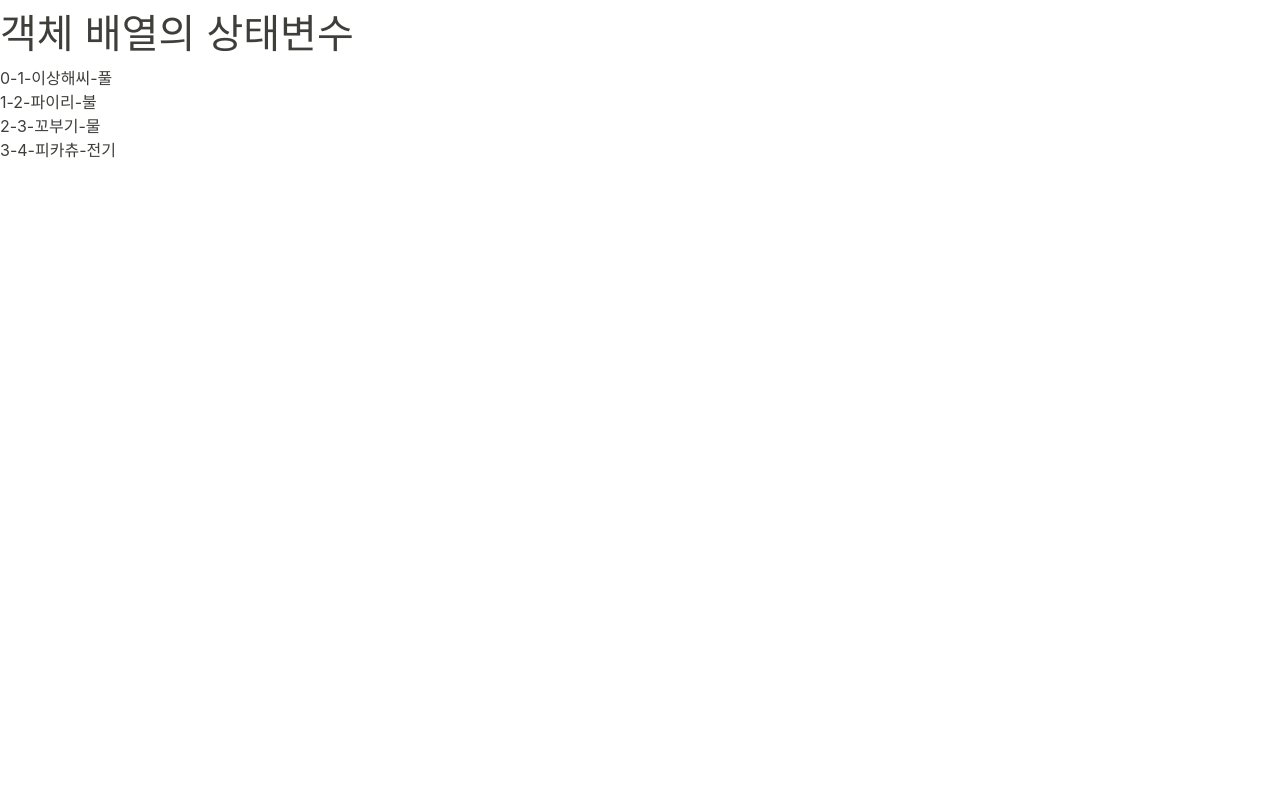
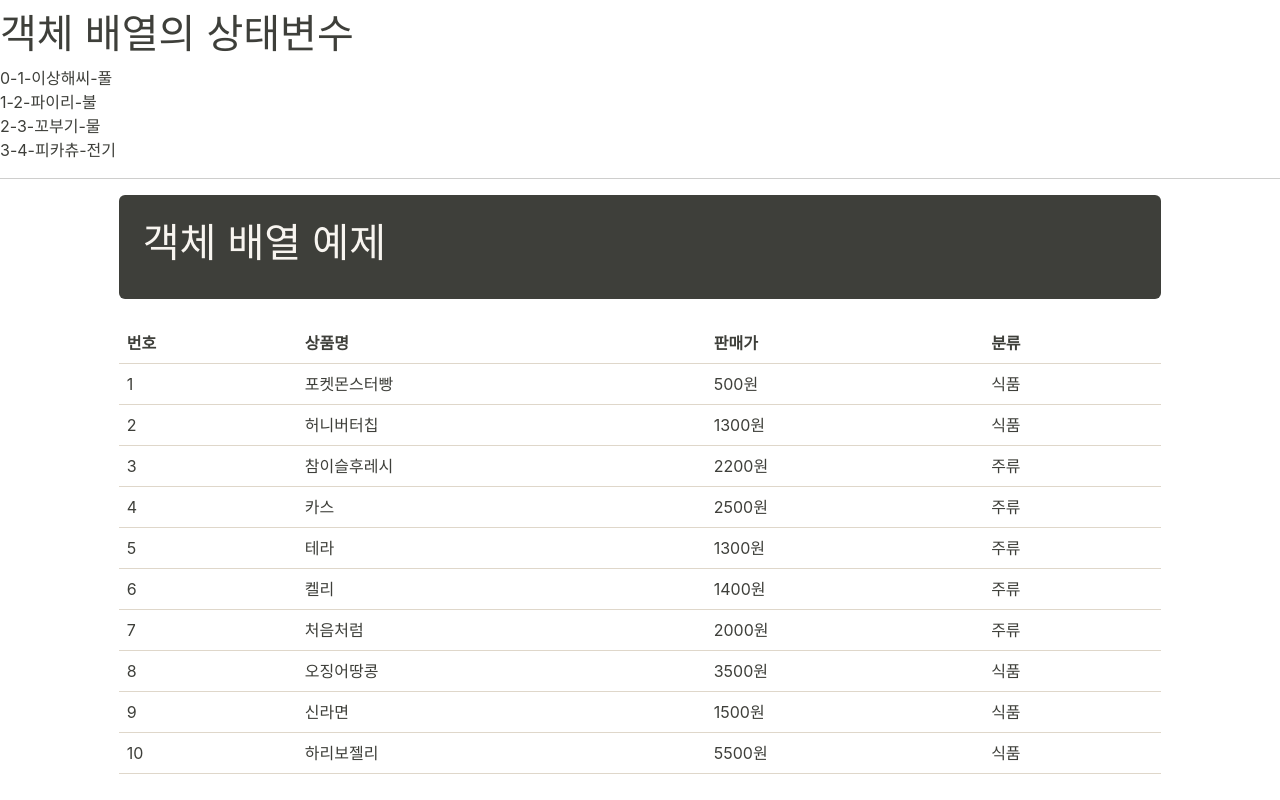
Before and after one commit to juyeonjo21/jy21-react, a React (Create React App) app in the folder demo03/: page / in a window 1280 px wide. Shown: the part 2495-3295 px from the top of the page. Before the commit the page ends 2849 px from the top, so only its background shows below. Built offline with nearby package versions, Linux system fonts and the light colour scheme.

Commit message:
객체 배열 예제 풀이

```diff
--- a/demo03/src/App.js
+++ b/demo03/src/App.js
@@ -8,6 +8,7 @@
 import Exam07 from './components/Exam07';
 import Exam08 from './components/Exam08';
 import Exam09 from './components/Exam09';
+import Exam10 from './components/Exam10';
 
 function App() {
   return (
@@ -32,6 +33,8 @@
     <Exam08/>
     <hr/>
     <Exam09/>
+    <hr/>
+    <Exam10/>
 
     <div className='my-5 py-5'></div>
     </>
--- /dev/null
+++ b/demo03/src/components/Exam10.js
@@ -0,0 +1,56 @@
+import { useState } from "react";
+
+const Exam10 = () => {
+    const [product, setProduct] = useState([
+
+        { itemNo: 1, itemName: "포켓몬스터빵", itemPrice: 500, itemType: "식품" },
+        { itemNo: 2, itemName: "허니버터칩", itemPrice: 1300, itemType: "식품" },
+        { itemNo: 3, itemName: "참이슬후레시", itemPrice: 2200, itemType: "주류" },
+        { itemNo: 4, itemName: "카스", itemPrice: 2500, itemType: "주류" },
+        { itemNo: 5, itemName: "테라", itemPrice: 1300, itemType: "주류" },
+        { itemNo: 6, itemName: "켈리", itemPrice: 1400, itemType: "주류" },
+        { itemNo: 7, itemName: "처음처럼", itemPrice: 2000, itemType: "주류" },
+        { itemNo: 8, itemName: "오징어땅콩", itemPrice: 3500, itemType: "식품" },
+        { itemNo: 9, itemName: "신라면", itemPrice: 1500, itemType: "식품" },
+        { itemNo: 10, itemName: "하리보젤리", itemPrice: 5500, itemType: "식품" }
+    ]);
+    return (
+        <div className="container-fluid">
+            <div className="row">
+                <div className="col-md-10 offset-md-1">
+                    <div className="p-4 text-light bg-dark rounded" data-bs-theme="light">
+                        <h1>객체 배열 예제</h1>
+                    </div>
+                    <div className="row mt-4">
+                        <div className="col">
+                            <table className="table" data-bs-theme="light">
+                                <thead>
+                                    <tr>
+                                        <th>번호</th>
+                                        <th>상품명</th>
+                                        <th>판매가</th>
+                                        <th>분류</th>
+                                    </tr>
+                                </thead>
+                                <tbody>
+                                    {product.map((p, index) => (
+                                        <tr key={p.itemNo}>
+                                            <td>{index + 1}</td>
+                                            <td>{p.itemName}</td>
+                                            <td>{p.itemPrice}원</td>
+                                            <td>{p.itemType}</td>
+                                        </tr>
+                                    ))}
+                                </tbody>
+                            </table>
+
+                        </div>
+                    </div>
+
+                </div>
+            </div>
+
+        </div>
+    )
+};
+export default Exam10;
```
